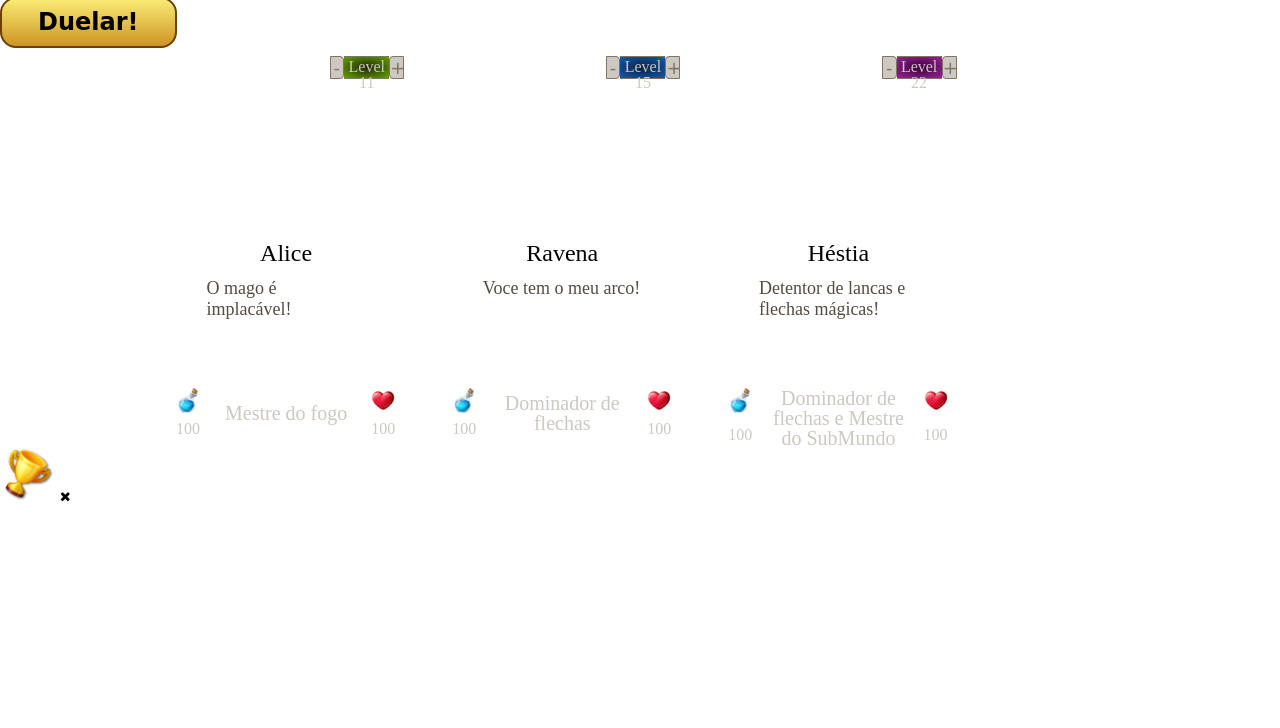
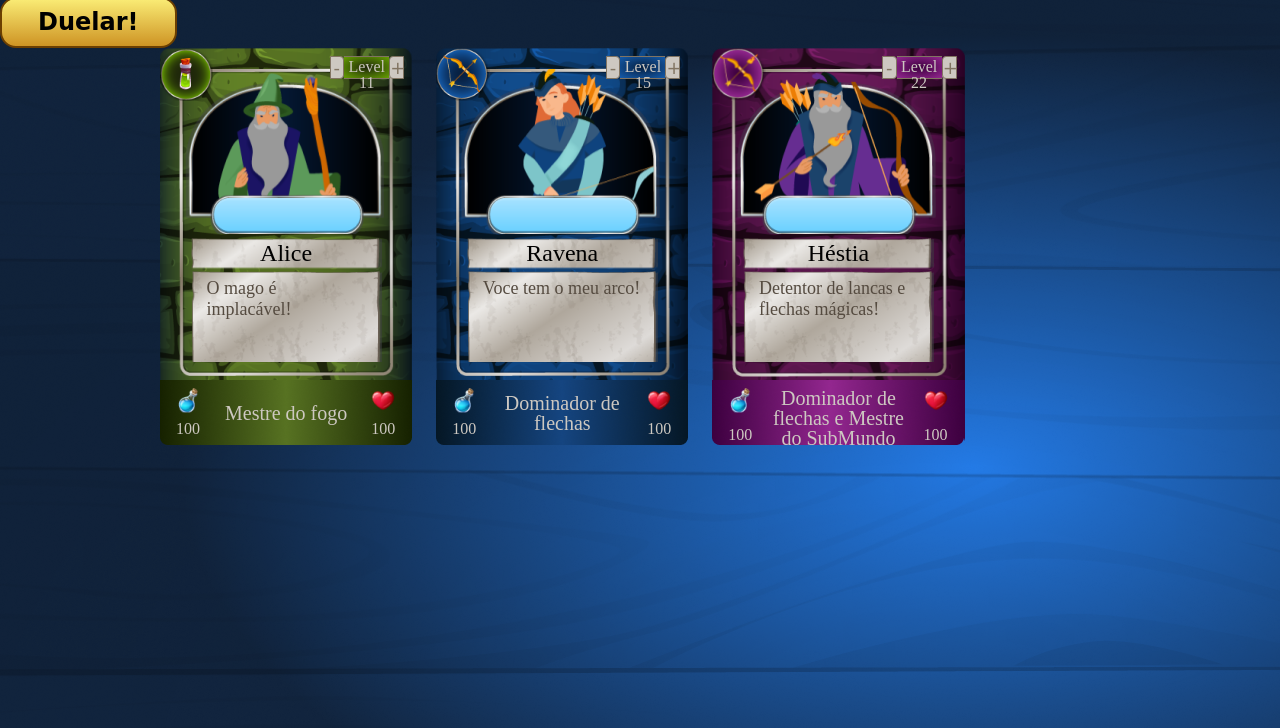
Before and after one commit to chiquinelli-bia/devs-and-dragons, a website built with Vite: page index.html in a window 1280 px wide. Shown: the part 72-800 px from the top of the page. Built offline with nearby package versions, Linux system fonts and the light colour scheme; files whose address does not match are found by name; a web font is replaced by a local one.

Commit message:
fix(files): corrige arquivos

```diff
--- a/index.html
+++ b/index.html
@@ -5,9 +5,9 @@
     <meta http-equiv="X-UA-Compatible" content="IE=edge" />
     <meta name="viewport" content="width=device-width, initial-scale=1.0" />
     <title>Cartas Personagens</title>
-    <link rel="stylesheet" href="./src/assets/css/reset.css" />
-    <link rel="stylesheet" href="./src/assets/css/style.css" />
-    <link rel="stylesheet" href="./src/assets/css/modal.css" />
+    <link rel="stylesheet" href="./src/css/reset.css" />
+    <link rel="stylesheet" href="./src/css/style.css" />
+    <link rel="stylesheet" href="./src/css/modal.css" />
     <link rel="icon" type="image/x-icon" href="./public/img/favicon.png" />
     <link
       href="https://fonts.googleapis.com/css2?family=Smythe&family=UnifrakturMaguntia&display=swap"
```
